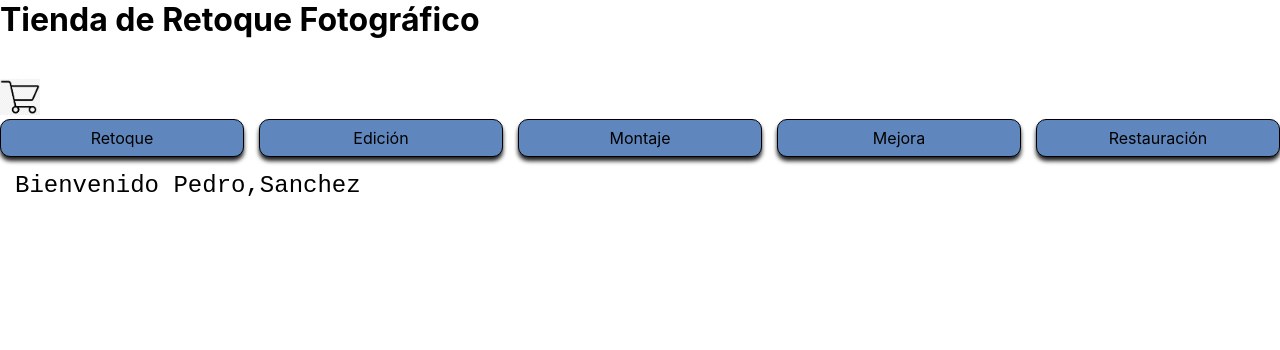
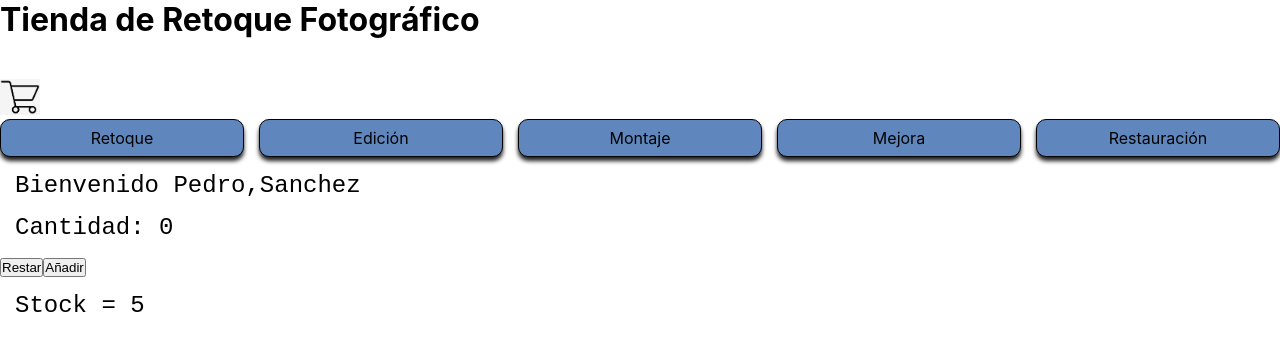
Before and after one commit to jontatan25/ReacT--Espitia-Jonathan, a React (Create React App) app in the folder apptienda/: page / in a window 1280 px wide. Shown: the top 350 px of the page. Built offline with nearby package versions, Linux system fonts and the light colour scheme.

Commit message:
Creando ItemListContainer - Contador

```diff
--- a/apptienda/src/App.js
+++ b/apptienda/src/App.js
@@ -3,12 +3,14 @@ import NavBar from "./components/NavBar/NavBar";
 import ItemListContainer from "./components/ItemListContainer/ItemListContainer"
 import  "./components/ItemListContainer/ItemListContainer.css"
 import React from 'react'
+import ItemCount from "./components/ItemCount";
 
 const App = () => {
   return (
     <div>
        <NavBar />
        <ItemListContainer nombre= "Pedro" apellido= "Sanchez"/>
+       <ItemCount/>
     </div>
   )
 }
--- /dev/null
+++ b/apptienda/src/components/ItemCount.js
@@ -0,0 +1,48 @@
+import {useState} from "react"
+
+let stock = 5;
+
+const ItemCount  = () => {
+
+    const [estado,cambiarEstado] = useState(0)
+
+    const sumarContador = () => {
+        cambiarEstado(estado + 1)
+    }
+    const restarContador = () => {
+        cambiarEstado(estado - 1)
+    }
+
+    if (estado <= 0 ){
+        return(
+            <>
+            <p>Cantidad:  {estado}</p>
+            <button onClick= "#">Restar</button>
+            <button onClick= {sumarContador}>Añadir</button>
+            <p>Stock = {stock}</p>
+            </>
+        )
+    }
+    if (estado >= stock ){
+
+        return(
+            <>
+            <p>Cantidad:  {estado}</p>
+            <button onClick= {restarContador}>Restar</button>
+            <button onClick= "#">Añadir</button>
+            <p>Stock = {stock}</p>
+            </>
+        )
+    }
+    if ((estado > 0 )&& (estado <= stock)){
+
+        return(
+            <>
+            <p>Cantidad:  {estado}</p>
+            <button onClick= {restarContador}>Restar</button>
+            <button onClick= {sumarContador}>Añadir</button>
+            <p>Stock = {stock}</p>
+            </>
+        )}
+}
+export default ItemCount
```
